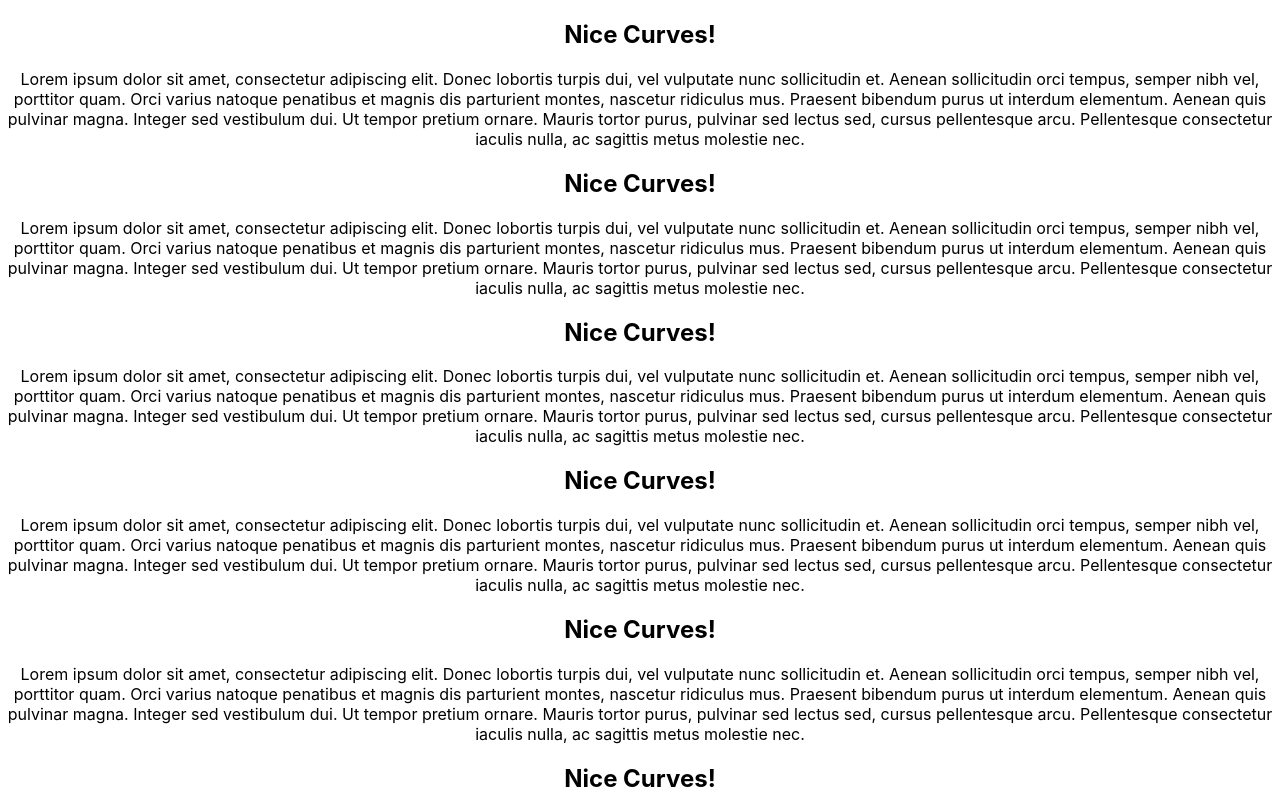
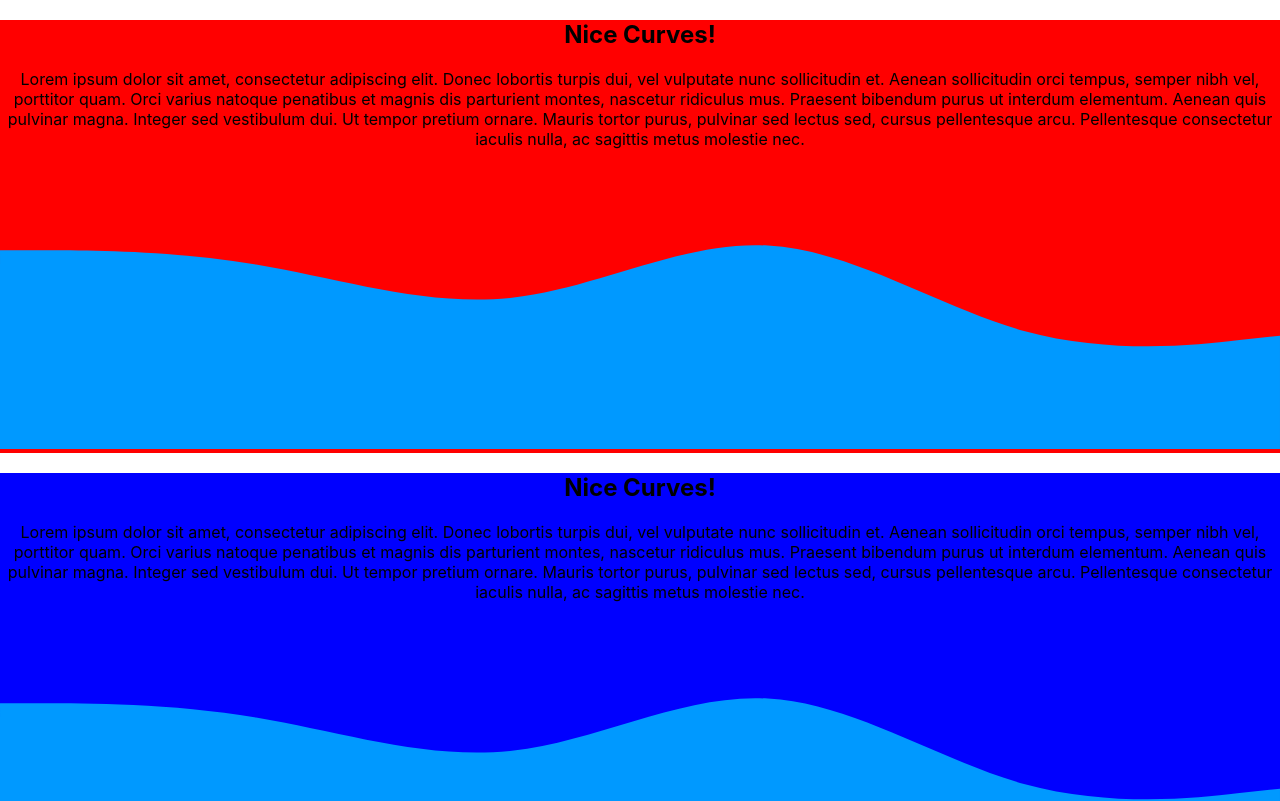
Before and after one commit to Stark-program/portfolio, a React (Create React App) app: page / in a window 1280 px wide. Shown: the top 801 px of the page. Built offline with nearby package versions, Linux system fonts and the light colour scheme.

Commit message:
added some css properties

```diff
--- a/src/App.css
+++ b/src/App.css
@@ -36,3 +36,13 @@
     transform: rotate(360deg);
   }
 }
+.blue {
+  background-color: blue;
+}
+.red {
+  background-color: red;
+}
+h1 section {
+  margin: 0;
+  padding: 0;
+}
--- a/src/App.js
+++ b/src/App.js
@@ -1,29 +1,42 @@
 import "./App.css";
 import _ from "lodash";
+import { useState } from "react";
 
-function renderTimes(num) {
+function App() {
+  const [backgroundColorChange, setBackgroundColorChange] = useState(false);
+
+  const renderTimes = (num) => {
+    console.log(1);
     let card = [];
-  _.times(num, () => {
+    _.times(num, (i) => {
+      console.log(i);
       card.push(
-      <section>
+        <section className={i % 2 ? "blue" : "red"}>
           <h1>Nice Curves!</h1>
           <p>
             Lorem ipsum dolor sit amet, consectetur adipiscing elit. Donec
             lobortis turpis dui, vel vulputate nunc sollicitudin et. Aenean
-          sollicitudin orci tempus, semper nibh vel, porttitor quam. Orci varius
-          natoque penatibus et magnis dis parturient montes, nascetur ridiculus
-          mus. Praesent bibendum purus ut interdum elementum. Aenean quis
-          pulvinar magna. Integer sed vestibulum dui. Ut tempor pretium ornare.
-          Mauris tortor purus, pulvinar sed lectus sed, cursus pellentesque
-          arcu. Pellentesque consectetur iaculis nulla, ac sagittis metus
-          molestie nec.
+            sollicitudin orci tempus, semper nibh vel, porttitor quam. Orci
+            varius natoque penatibus et magnis dis parturient montes, nascetur
+            ridiculus mus. Praesent bibendum purus ut interdum elementum. Aenean
+            quis pulvinar magna. Integer sed vestibulum dui. Ut tempor pretium
+            ornare. Mauris tortor purus, pulvinar sed lectus sed, cursus
+            pellentesque arcu. Pellentesque consectetur iaculis nulla, ac
+            sagittis metus molestie nec.
           </p>
+          <svg xmlns="http://www.w3.org/2000/svg" viewBox="0 0 1440 320">
+            <path
+              fill="#0099ff"
+              fill-opacity="1"
+              d="M0,96L48,96C96,96,192,96,288,112C384,128,480,160,576,149.3C672,139,768,85,864,90.7C960,96,1056,160,1152,186.7C1248,213,1344,203,1392,197.3L1440,192L1440,320L1392,320C1344,320,1248,320,1152,320C1056,320,960,320,864,320C768,320,672,320,576,320C480,320,384,320,288,320C192,320,96,320,48,320L0,320Z"
+            ></path>
+          </svg>
         </section>
       );
     });
+
     return card;
-}
-function App() {
+  };
   return <div className="App">{renderTimes(8)}</div>;
 }
 
```
Lines whose indentation alone changed are shown as unchanged.
